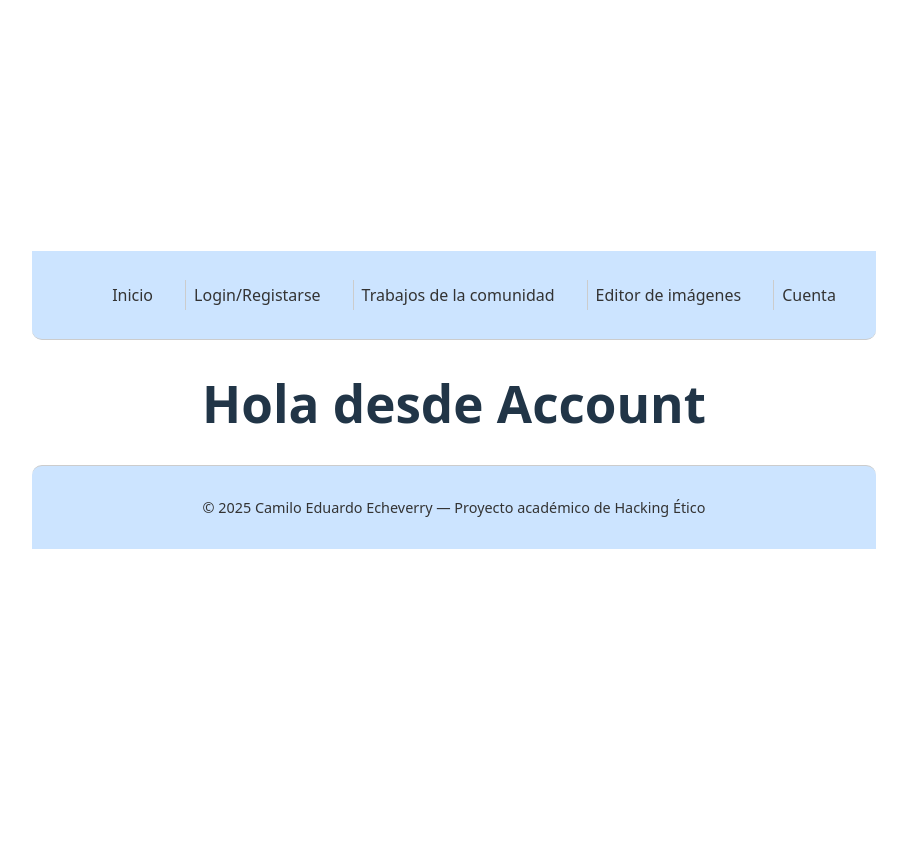
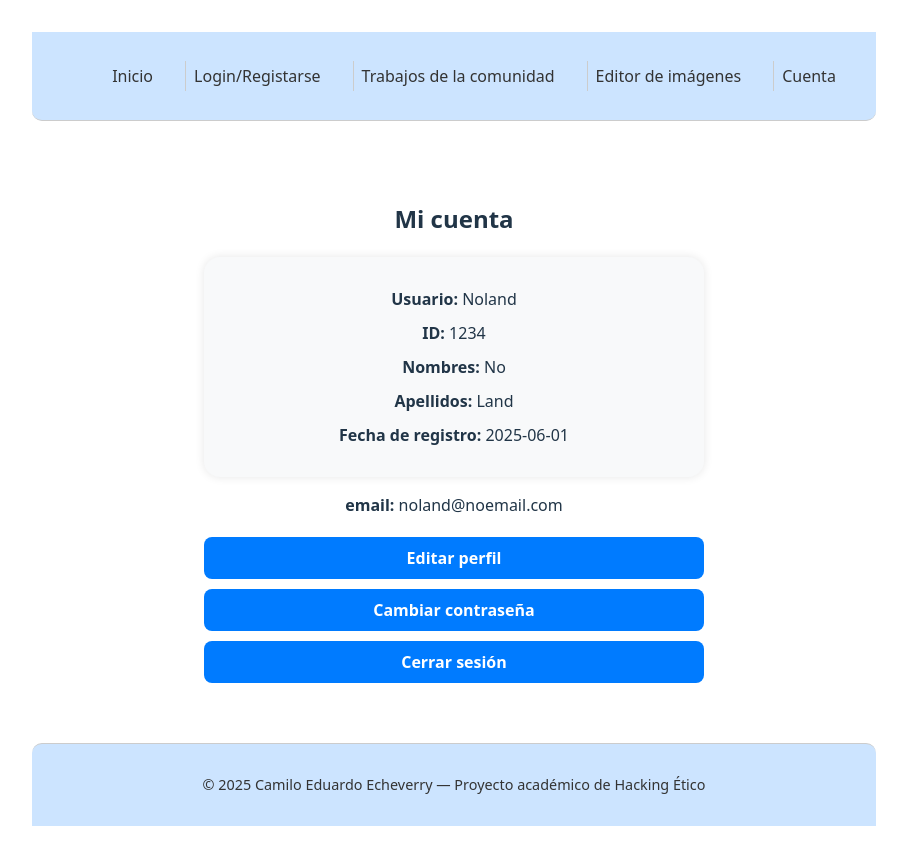
Before and after one commit to CamiloEEN/ImageVulnWebApp, a React (Vite) app in the folder frontend/frontend/: page /account in a window 1280 px wide. Shown: the whole page, without its empty margins (186-1093 px from the left). Before the commit the page ends 800 px from the top, so only its background shows below. Built offline with nearby package versions, Linux system fonts and the light colour scheme.

Commit message:
added Account details css and started the edit page frontend

```diff
--- a/frontend/frontend/package.json
+++ b/frontend/frontend/package.json
@@ -10,7 +10,9 @@
     "preview": "vite preview"
   },
   "dependencies": {
+    "chart.js": "^4.4.9",
     "react": "^19.1.0",
+    "react-chartjs-2": "^5.3.0",
     "react-dom": "^19.1.0",
     "react-router-dom": "^7.6.2"
   },
--- /dev/null
+++ b/frontend/frontend/src/pages/Account.css
@@ -0,0 +1,48 @@
+.account-container {
+  max-width: 500px;
+  margin: 40px auto;
+  padding: 20px;
+  text-align: center;
+}
+
+.account-info {
+  background-color: #f8f9fa;
+  border-radius: 16px;
+  padding: 20px;
+  box-shadow: 0 0 10px rgba(0,0,0,0.1);
+}
+
+.account-info p {
+  margin: 10px 0;
+  font-size: 16px;
+}
+
+.account-buttons {
+  margin-top: 20px;
+  display: flex;
+  flex-direction: column;
+  gap: 10px;
+}
+
+.account-buttons button {
+  padding: 10px;
+  border: none;
+  border-radius: 8px;
+  background-color: #007BFF;
+  color: white;
+  font-weight: bold;
+  cursor: pointer;
+  transition: background-color 0.3s ease;
+}
+
+.account-buttons button:hover {
+  background-color: #0056b3;
+}
+
+.logout {
+  background-color: #dc3545;
+}
+
+.logout:hover {
+  background-color: #a71d2a;
+}
--- a/frontend/frontend/src/pages/Account.jsx
+++ b/frontend/frontend/src/pages/Account.jsx
@@ -1,11 +1,40 @@
 import Navbar from '../components/Navbar';
 import Footer from '../components/Footer';
+import './Account.css'
 
 function Account() {
+
+  const testuser = {
+    nickname: 'Noland',
+    accountID: '1234',
+    username: 'No',
+    usersurname: 'Land',
+    email: 'noland@noemail.com',
+    registered: '2025-06-01',
+  };
+
   return (
     <>
     <Navbar />
-    <h1>Hola desde Account</h1>
+    <div className='account-container'>
+      <h2>Mi cuenta</h2>
+      <div className='account-info'>
+        <p><strong>Usuario:</strong> {testuser.nickname}</p>
+        <p><strong>ID:</strong> {testuser.accountID}</p>
+        <p><strong>Nombres:</strong> {testuser.username}</p>
+        <p><strong>Apellidos:</strong> {testuser.usersurname}</p>
+        <p><strong>Fecha de registro:</strong> {testuser.registered}</p>
+      </div>
+      <div className='account-contact'>
+        <p><strong>email:</strong> {testuser.email}</p>
+      </div>
+      <div className='account-buttons'>
+        <button>Editar perfil</button>
+        <button>Cambiar contraseña</button>
+        <button className='logout'>Cerrar sesión</button>
+      </div>
+
+    </div>
     <Footer/>
     </>
   );
--- /dev/null
+++ b/frontend/frontend/src/pages/Editor.css
@@ -0,0 +1,68 @@
+.editor-container {
+  display: flex;
+  gap: 1rem;
+  padding: 1rem;
+}
+
+.image-section,
+.plot-section {
+  width: 50%;
+}
+
+.editor-image {
+  max-width: 100%;
+  border: 2px solid #ccc;
+  border-radius: 8px;
+}
+
+.plot-placeholder {
+  width: 100%;
+  max-width: 600px;
+  min-width: 300px;
+  height: 300px;
+  background-color: #f4f4f4;
+  border: 2px dashed #aaa;
+  display: flex;
+  align-items: center;
+  justify-content: center;
+  border-radius: 8px;
+  color: #666;
+}
+
+.red-channel,
+.green-channel,
+.blue-channel {
+    background-color: #f4f4f4;
+    border: 2px solid #ccc;
+    border-radius: 8px;
+    align-items: start;
+    justify-content: space-between;
+}
+
+/* Common row layout */
+.first-row,
+.second-row,
+.third-row {
+  display: flex;
+  align-items: center;
+  gap: 0.5rem;
+  margin-bottom: 0.5rem;
+}
+
+/* Let sliders expand */
+input[type="range"] {
+  flex-grow: 1;
+  min-width: 100px;
+}
+
+/* Keep number inputs narrow */
+input[type="number"] {
+  width: 60px;
+}
+
+/* Optional: label spacing */
+label {
+  min-width: 50px;
+}
+
+/* adding interactivity in the buttons */
--- a/frontend/frontend/src/pages/Editor.jsx
+++ b/frontend/frontend/src/pages/Editor.jsx
@@ -1,11 +1,148 @@
 import Navbar from '../components/Navbar';
 import Footer from '../components/Footer';
+import './Editor.css'
+
+import { useState } from 'react';
+import { Line } from 'react-chartjs-2';
+import { Chart as ChartJS, LineElement, CategoryScale, LinearScale, PointElement } from 'chart.js';
+
+ChartJS.register(LineElement, CategoryScale, LinearScale, PointElement);
 
 function Editor() {
+
+  //link the values of q0
+  const [q0Red, setQ0Red] = useState(128); // default value
+
+  const handleQ0RedChange = (value) => {
+    const numeric = Number(value);
+    if (!isNaN(numeric)) setQ0Red(numeric)
+      else{setQ0Red(128)};
+  };
+
+  const [q0Green, setQ0Green] = useState(128); // default value
+
+  const handleQ0GreenChange = (value) => {
+    const numeric = Number(value);
+    if (!isNaN(numeric)) setQ0Green(numeric)
+      else{setQ0Green(128)};
+  };
+
+  const [q0Blue, setQ0Blue] = useState(128); // default value
+
+  const handleQ0BlueChange = (value) => {
+    const numeric = Number(value);
+    if (!isNaN(numeric)) setQ0Blue(numeric)
+      else{setQ0Blue(128)};
+  };
+
+// Plot Data and options
+  const data = {
+    labels: Array.from({ length: 256 }, (_, i) => i),
+    datasets: [
+      {
+        label: 'Transformación: y = x',
+        data: Array.from({ length: 256 }, (_, i) => i),
+        borderColor: 'blue',
+        borderWidth: 2,
+        fill: false,
+        pointRadius: 0,
+      },
+    ],
+  };
+
+  const options = {
+    responsive: true,
+    maintainAspectRatio: false,
+    scales: {
+      x: { title: { display: true, text: 'Intensidad original' } },
+      y: {
+        title: { display: true, text: 'Intensidad transformada' },
+        min: 0,
+        max: 255,
+      },
+    },
+  };
+
   return (
     <>
     <Navbar />
-    <h1>Hola desde Editor</h1>
+    <div className='editor-container'>
+
+      <div className='image-section'>
+        <h2>Imagen a editar</h2>
+        <img src="/NileBend.jpg" alt="Imagen a editar" className="editor-image" />
+      </div>
+
+      <div className='plot-secction'>
+        <h2>Transformación aplicada</h2>
+        <div className="plot-placeholder">
+          <Line data={data} options={options} />
+        </div>
+        <div className='plot-parameters'>
+
+          <div className='red-channel'>
+            <p>Red channel:</p>
+            <div className='first-row'>
+              <label for="valueInput">q0: </label>
+              <input type="number" id="valueInput" Value={q0Red} min="0" max="255" onChange={(e) => handleQ0RedChange(e.target.value)} />
+              <input type="range" id="valueSlider" Value={q0Red} min="0" max="255" onChange={(e) => handleQ0RedChange(e.target.value)} />
+            </div>
+            <div className='second-row'>
+              <label for="valueInput">P1: </label>
+              <input type="number" id="valueInput" defaultValue={0} min="0" max="255" />
+              <label for="valueInput">P2: </label>
+              <input type="number" id="valueInput" defaultValue={255} min="0" max="255" />
+              <label for="valueInput">lambda: </label>
+              <input type="number" id="valueInput" min="0" max="1" />
+            </div>
+            <div className='third-row'>
+              <input type="range" id="valueSlider" defaultValue={0} min="0" max="1000" />
+            </div>
+          </div>
+
+          <div className='green-channel'>
+            <p>green channel:</p>
+            <div className='first-row'>
+              <label for="valueInput">q0: </label>
+              <input type="number" id="valueInput"  Value={q0Green} min="0" max="255" onChange={(e) => handleQ0GreenChange(e.target.value)} />
+              <input type="range" id="valueSlider" Value={q0Green} min="0" max="255" onChange={(e) => handleQ0GreenChange(e.target.value)} />
+            </div>
+            <div className='second-row'>
+              <label for="valueInput">P1: </label>
+              <input type="number" id="valueInput" defaultValue={0} min="0" max="255" />
+              <label for="valueInput">P2: </label>
+              <input type="number" id="valueInput" defaultValue={255} min="0" max="255" />
+              <label for="valueInput">lambda: </label>
+              <input type="number" id="valueInput" min="0" max="1" />
+            </div>
+            <div className='third-row'>
+              <input type="range" id="valueSlider" defaultValue={0} min="0" max="1000" />
+            </div>
+          </div>
+
+          <div className='blue-channel'>
+            <p>blue channel:</p>
+            <div className='first-row'>
+              <label for="valueInput">q0: </label>
+              <input type="number" id="valueInput" Value={q0Blue} min="0" max="255" onChange={(e) => handleQ0BlueChange(e.target.value)} />
+              <input type="range" id="valueSlider" Value={q0Blue} min="0" max="255" onChange={(e) => handleQ0BlueChange(e.target.value)} />
+            </div>
+            <div className='second-row'>
+              <label for="valueInput">P1: </label>
+              <input type="number" id="valueInput" defaultValue={0} min="0" max="255" />
+              <label for="valueInput">P2: </label>
+              <input type="number" id="valueInput" defaultValue={255} min="0" max="255" />
+              <label for="valueInput">lambda: </label>
+              <input type="number" id="valueInput" min="0" max="1" />
+            </div>
+            <div className='third-row'>
+              <input type="range" id="valueSlider" defaultValue={0} min="0" max="1000" />
+            </div>
+          </div>
+
+        </div>
+      </div>
+    </div>
     <Footer/>
     </>
   );
```
Also changed, not shown: 2 other files (tests, documents, lock files or other folders).
